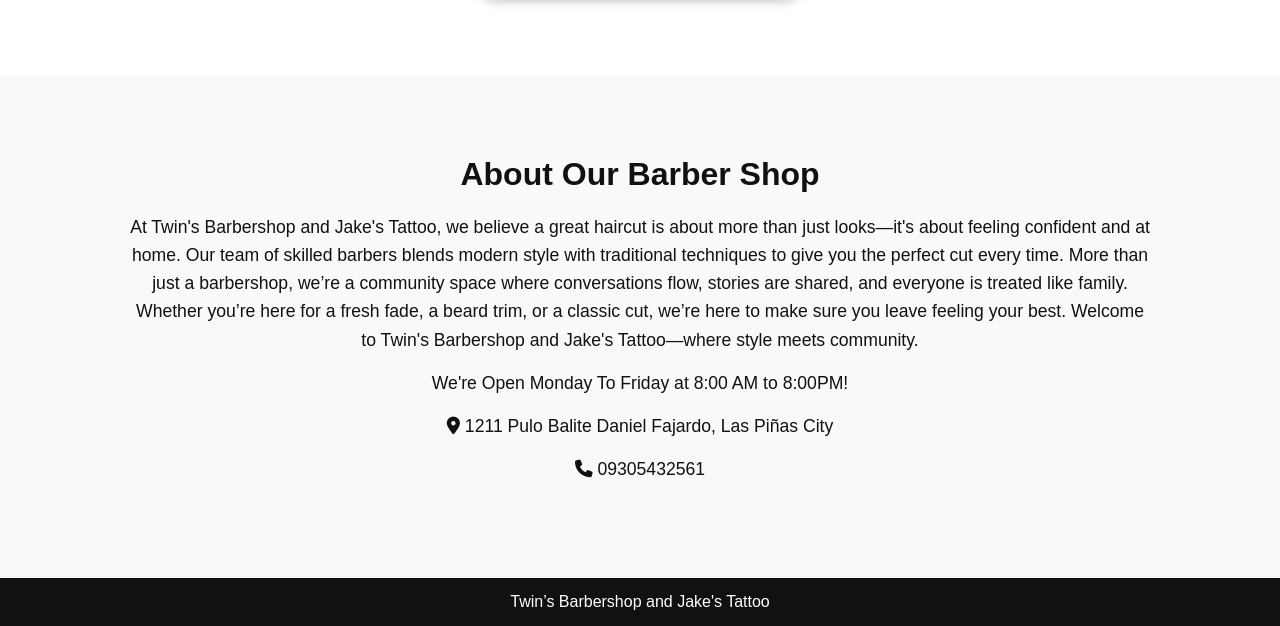
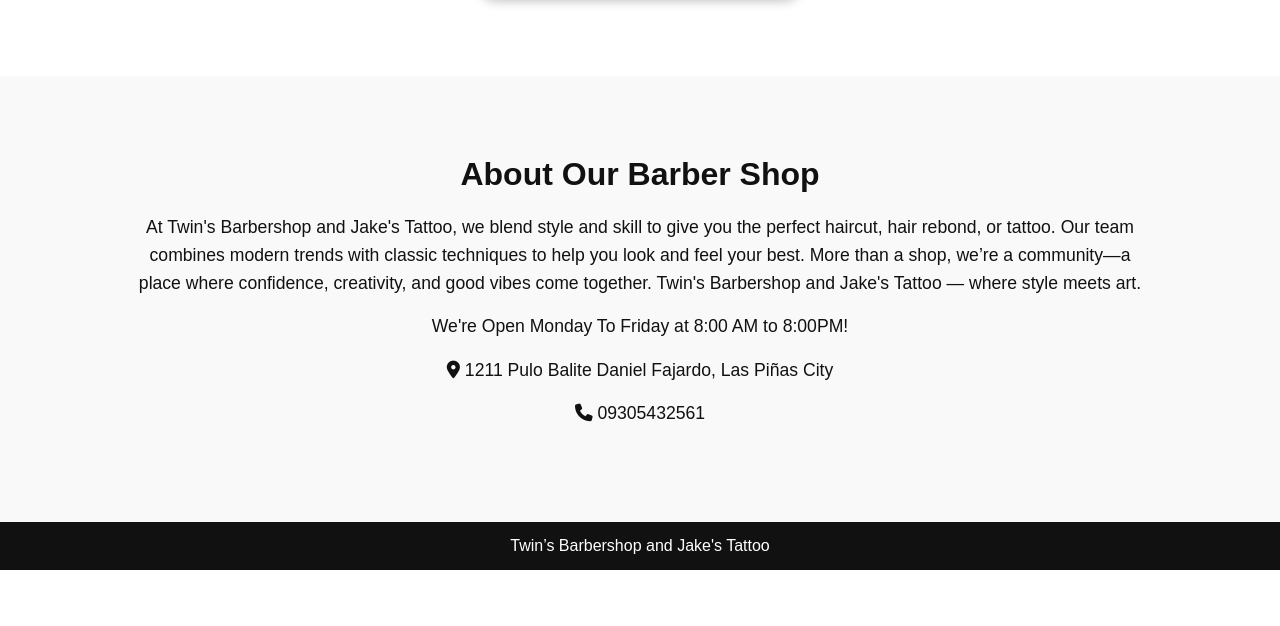
Before and after one commit to Brennyqt/Twin-s_Barbershop-Final, a PHP site: page /html/home.html in a window 1280 px wide. Shown: the part 1509-2135 px from the top of the page. After the commit the page ends 2079 px from the top, so only its background shows below. Run offline with PHP 8.4, Linux system fonts and the light colour scheme.

Commit message:
pinaka final jezztination

```diff
--- a/Try Barbershop/css/history.css
+++ b/Try Barbershop/css/history.css
@@ -2,6 +2,7 @@
   margin: 0;
   padding: 0;
   box-sizing: border-box;
+  text-align: center;
   font-family: 'Poppins', sans-serif;
 }
 
@@ -20,6 +21,10 @@ body {
     opacity: 1;
     transform: translateY(0);
   }
+}
+
+h2 {
+  padding: 50px;
 }
 
 /*  NAVBAR  */
--- a/Try Barbershop/html/home.html
+++ b/Try Barbershop/html/home.html
@@ -61,11 +61,11 @@
   <section id="about" class="about fade-in">
     <h2>About Our Barber Shop</h2>
     <p>
-      At Twin's Barbershop and Jake's Tattoo, we believe a great haircut is about more than just looks—it's about feeling confident and at home. Our team of skilled barbers blends modern style with traditional techniques to give you the perfect cut every time.
+At Twin's Barbershop and Jake's Tattoo, we blend style and skill to give you the perfect haircut, hair rebond, or tattoo. Our team combines modern trends with classic techniques to help you look and feel your best.
 
-More than just a barbershop, we’re a community space where conversations flow, stories are shared, and everyone is treated like family. Whether you’re here for a fresh fade, a beard trim, or a classic cut, we’re here to make sure you leave feeling your best.
+More than a shop, we’re a community—a place where confidence, creativity, and good vibes come together.
 
-Welcome to Twin's Barbershop and Jake's Tattoo—where style meets community.
+Twin's Barbershop and Jake's Tattoo — where style meets art.
     </p>
 
      <p>
--- a/Try Barbershop/html/login.html
+++ b/Try Barbershop/html/login.html
@@ -21,8 +21,8 @@
         <div class="login-card">
             <h2>Login</h2>
             <form id="loginForm">
-                <label for="name">Gmail</label>
-                <input type="text" id="name" name="name" required placeholder="Enter your Gmail">
+                <label for="name">Email</label>
+                <input type="text" id="name" name="name" required placeholder="Enter your Email">
 
                 <label for="password">Password</label>
                 <input type="password" id="password" name="password" required placeholder="Enter your Password">
--- a/Try Barbershop/html/reservation.html
+++ b/Try Barbershop/html/reservation.html
@@ -40,7 +40,7 @@
 
                     <option value="Tattoo Small">Small Tattoo - ₱2,000</option>
 
-                    <option value="Tattoo Big">Big Tattoo - 5,000</option>
+                    <option value="Tattoo Big">Big Tattoo - ₱5,000</option>
                 </select>
 
 
--- a/Try Barbershop/js/login.js
+++ b/Try Barbershop/js/login.js
@@ -22,7 +22,7 @@ loginForm.addEventListener('submit', function(e) {
 
     // Check if it's a Gmail address (dapat correct ang @gmail.com)
     if (!email.includes('@gmail.com')) {
-        alert("Please enter a valid Gmail address.");
+        alert("Please enter a valid Email address.");
         return;
     }
 
```
Also changed, not shown: Try Barbershop/css/confirmation.css (+4 -3 lines).
